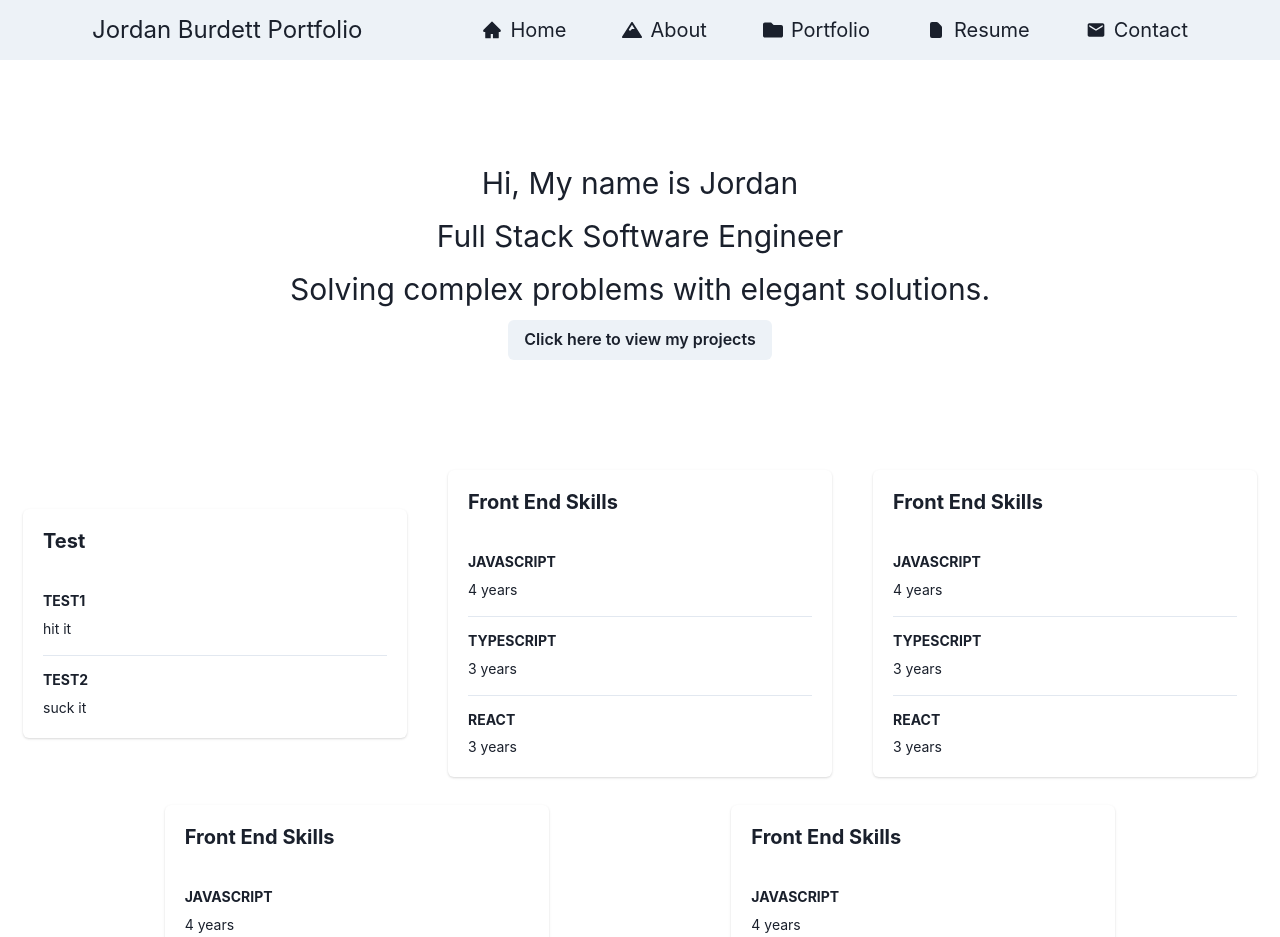
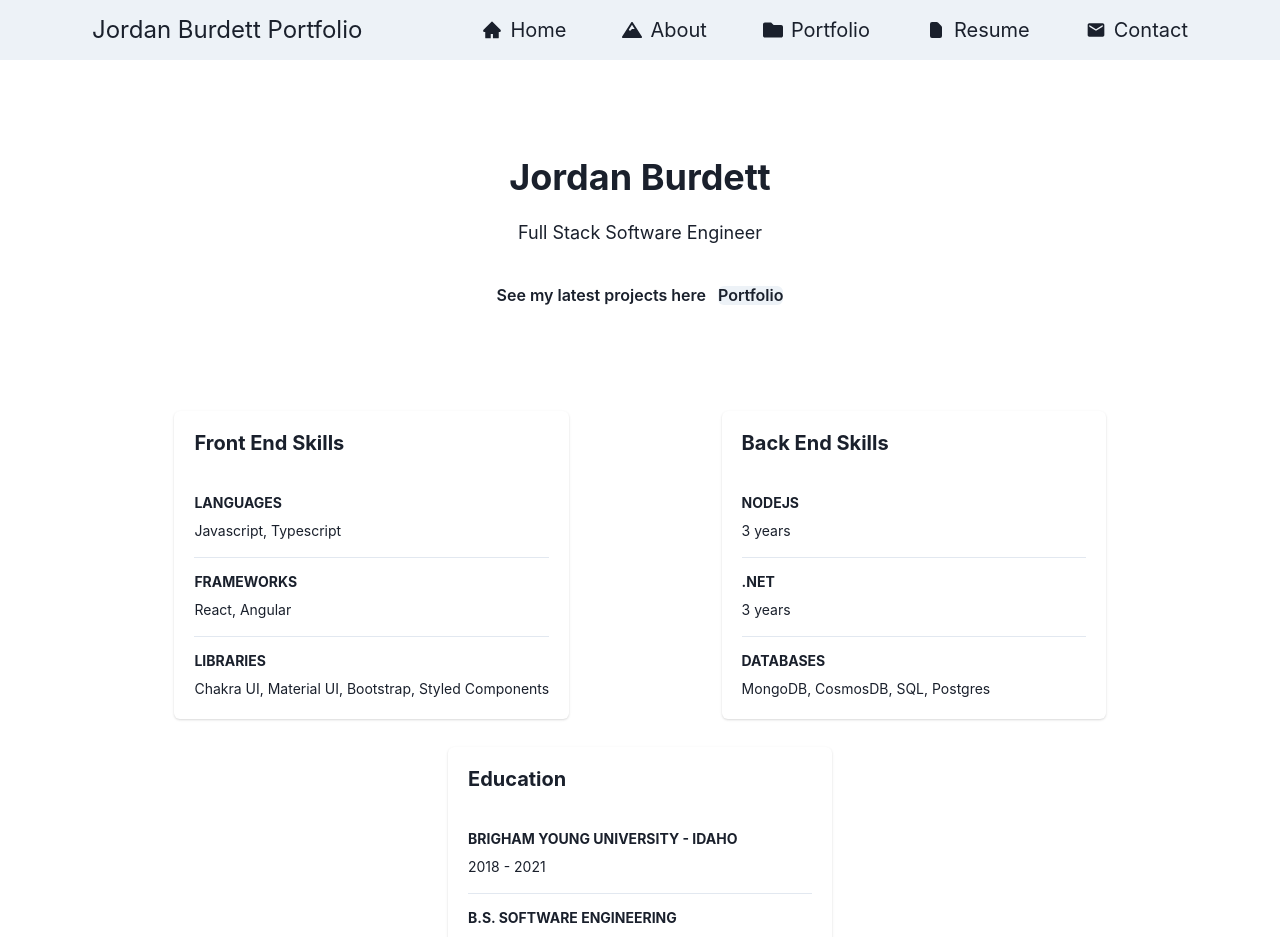
Before and after one commit to jordanburdett/Jordan-Portfolio, a React (Vite) app: page /home in a window 1280 px wide. Shown: the top 937 px of the page. Built offline with nearby package versions, Linux system fonts and the light colour scheme.

Commit message:
Added footer needs to be forced down though

```diff
--- a/src/App.tsx
+++ b/src/App.tsx
@@ -1,16 +1,14 @@
 import React from "react";
 import "./App.css";
-import { ChakraProvider } from "@chakra-ui/react";
+import { ChakraProvider, Container } from "@chakra-ui/react";
 import NavBar from "./Navigation/NavBar/NavBar";
-import {
-  createBrowserRouter,
-  RouterProvider,
-} from "react-router-dom";
+import { createBrowserRouter, RouterProvider } from "react-router-dom";
 import Home from "./Content/Home/Home";
 import About from "./Content/About/About";
 import Portfolio from "./Content/Portfolio/Portfolio";
 import Resume from "./Content/Resume/Resume";
 import Contact from "./Content/Contact/Contact";
+import Footer from "./Footer/Footer";
 
 const router = createBrowserRouter([
   {
@@ -44,6 +42,7 @@ const App: React.FC = () => {
     <ChakraProvider>
       <NavBar />
       <RouterProvider router={router} />
+      <Footer />
     </ChakraProvider>
   );
 };
--- a/src/Content/Home/Data/CardMockData.ts
+++ b/src/Content/Home/Data/CardMockData.ts
@@ -1,9 +1,33 @@
 export const FrontEndSkillCardData = {
   Header: "Front End Skills",
   bodyItems: [
-    { heading: "Javascript", text: "4 years" },
-    { heading: "Typescript", text: "3 years" },
-    { heading: "React", text: "3 years" },
-
+    { heading: "Languages", text: "Javascript, Typescript" },
+    { heading: "Frameworks", text: "React, Angular" },
+    { heading: "Libraries", text: "Chakra UI, Material UI, Bootstrap, Styled Components" },
   ],
 };
+
+export const BackEndSkillCardData = {
+  Header: "Back End Skills",
+  bodyItems: [
+    { heading: "Nodejs", text: "3 years" },
+    { heading: ".net", text: "3 years" },
+    { heading: "Databases", text: "MongoDB, CosmosDB, SQL, Postgres" },
+  ],
+};
+
+export const EducationSkillCardData = {
+  Header: "Education",
+  bodyItems: [
+    { heading: "Brigham Young University - Idaho", text: "2018 - 2021" },
+    { heading: "B.S. Software Engineering", text: "GPA: 3.95" },
+    { heading: "Teachers Assistant", text: "CS-165 Data Structures" },
+  ],
+};
+
+export const SkillCardCollectionData = [FrontEndSkillCardData, BackEndSkillCardData, EducationSkillCardData];
+
+export type skillCardCollection = {
+  Header: string;
+  bodyItems: { heading: string; text: string }[];
+}[];
--- a/src/Content/Home/Home.tsx
+++ b/src/Content/Home/Home.tsx
@@ -5,22 +5,24 @@ import {
   Button,
   HStack,
   Box,
-  Card,
-  CardHeader,
+  Container,
   Heading,
   Stack,
-  StackDivider,
-  CardBody,
 } from "@chakra-ui/react";
 import { useNavigate } from "react-router-dom";
-import React from "react";
+import React, { useState } from "react";
 import InfoCard from "./InfoCard";
-import { FrontEndSkillCardData } from "./Data/CardMockData";
-
+import {
+  SkillCardCollectionData,
+  skillCardCollection,
+} from "./Data/CardMockData";
 type Props = {};
 
 const Home = (props: Props) => {
   const navigate = useNavigate();
+  const [skillCards, setSkillCards] = useState<skillCardCollection>(
+    SkillCardCollectionData
+  );
 
   const onProjectClick = () => {
     // using react router dom to navigate to the portfolio page
@@ -28,42 +30,46 @@ const Home = (props: Props) => {
   };
   return (
     <>
-      <Center height={"400px"}>
-        <VStack>
-          <Text fontSize="3xl">Hi, My name is Jordan</Text>
-          <Text fontSize="3xl">Full Stack Software Engineer</Text>
-          <Text fontSize="3xl">
-            Solving complex problems with elegant solutions.
-          </Text>
-          <Button onClick={onProjectClick}>
-            Click here to view my projects
-          </Button>
-        </VStack>
-      </Center>
-      <HStack justifyContent={"space-evenly"} wrap={"wrap"}>
-        <InfoCard
-          header="Test"
-          bodyItems={[
-            { heading: "test1", text: "hit it" },
-            { heading: "test2", text: "suck it" },
-          ]}
-        />
-        <InfoCard
-          header={FrontEndSkillCardData.Header}
-          bodyItems={FrontEndSkillCardData.bodyItems}
-        />
-        <InfoCard
-          header={FrontEndSkillCardData.Header}
-          bodyItems={FrontEndSkillCardData.bodyItems}
-        />
-        <InfoCard
-          header={FrontEndSkillCardData.Header}
-          bodyItems={FrontEndSkillCardData.bodyItems}
-        />
-        <InfoCard
-          header={FrontEndSkillCardData.Header}
-          bodyItems={FrontEndSkillCardData.bodyItems}
-        />
+      <Box as="section" bg="bg.surface">
+        <Container py={{ base: "16", md: "24" }}>
+          <Stack spacing={{ base: "8", md: "10" }}>
+            <Stack spacing={{ base: "4", md: "5" }} align="center">
+              <Heading size={{ base: "md", lg: "lg", xl: "xl" }}>Jordan Burdett</Heading>
+              <Text
+                color="fg.muted"
+                maxW="2xl"
+                textAlign="center"
+                fontSize={{ base: "sm", lg: "md", xl: "lg" }}
+              >
+                Full Stack Software Engineer
+              </Text>
+            </Stack>
+            <Stack
+              spacing="3"
+              direction={{ base: "column", sm: "row" }}
+              justify="center"
+            >
+              <Button variant="secondary" size="xl" onClick={onProjectClick}>
+                See my latest projects here
+              </Button>
+              <Button size="xl" onClick={onProjectClick}>Portfolio</Button>
+            </Stack>
+          </Stack>
+        </Container>
+      </Box>
+      <HStack
+        justifyContent={"space-evenly"}
+        wrap={"wrap"}
+        marginRight={"40px"}
+        marginLeft={"40px"}
+      >
+        {skillCards.map((card) => (
+          <InfoCard
+            key={card.Header}
+            header={card.Header}
+            bodyItems={card.bodyItems}
+          />
+        ))}
       </HStack>
     </>
   );
--- a/src/Content/Home/InfoCard.tsx
+++ b/src/Content/Home/InfoCard.tsx
@@ -21,7 +21,7 @@ type Props = {
 
 const InfoCard = (props: Props) => {
   return (
-    <Card margin={"10px"} maxW={"xl"} minW={"sm"}>
+    <Card margin={"10px"} maxW={"xl"} minW={"sm"} >
       <CardHeader>
         <Heading size="md">{props.header}</Heading>
       </CardHeader>
--- /dev/null
+++ b/src/Footer/Footer.tsx
@@ -0,0 +1,26 @@
+import { Container, Stack, ButtonGroup, IconButton, Text } from '@chakra-ui/react'
+import React from 'react'
+import { FaLinkedin, FaGithub, FaTwitter } from 'react-icons/fa'
+
+type Props = {}
+
+const Footer = (props: Props) => {
+  return (
+    <Container as="footer" role="contentinfo" py={{ base: '12', md: '16' }}>
+    <Stack spacing={{ base: '4', md: '5' }}>
+      <Stack justify="space-between" direction="row" align="center">
+        <ButtonGroup variant="tertiary">
+          <IconButton as="a" href="#" aria-label="LinkedIn" icon={<FaLinkedin />} />
+          <IconButton as="a" href="#" aria-label="GitHub" icon={<FaGithub />} />
+          <IconButton as="a" href="#" aria-label="Twitter" icon={<FaTwitter />} />
+        </ButtonGroup>
+      </Stack>
+      <Text fontSize="sm" color="fg.subtle">
+        &copy; {new Date().getFullYear()} Chakra UI Pro, Inc. All rights reserved.
+      </Text>
+    </Stack>
+  </Container>
+  )
+}
+
+export default Footer
```
